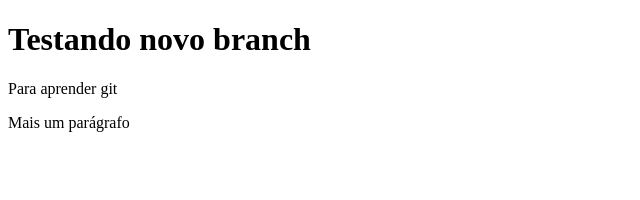
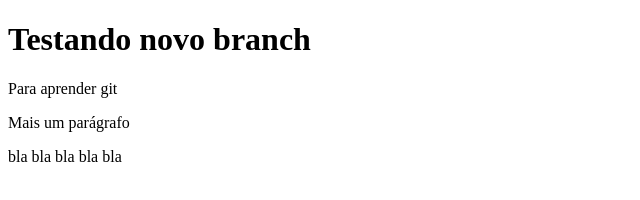
Before and after one commit to hel3na1/tutoria-git, a plain HTML site: page index.html in a window 1280 px wide. Shown: the whole page, without its empty margins (0-640 px from the left). Drawn offline with Linux system fonts and the light colour scheme.

Commit message:
fiz outra alteração

```diff
--- a/index.html
+++ b/index.html
@@ -9,5 +9,6 @@
         <h1>Testando novo branch</h1>
         <p>Para aprender git</p>
         <p>Mais um parágrafo</p>
+        <p>bla bla bla bla bla</p>
 </body>
 </body>
```
